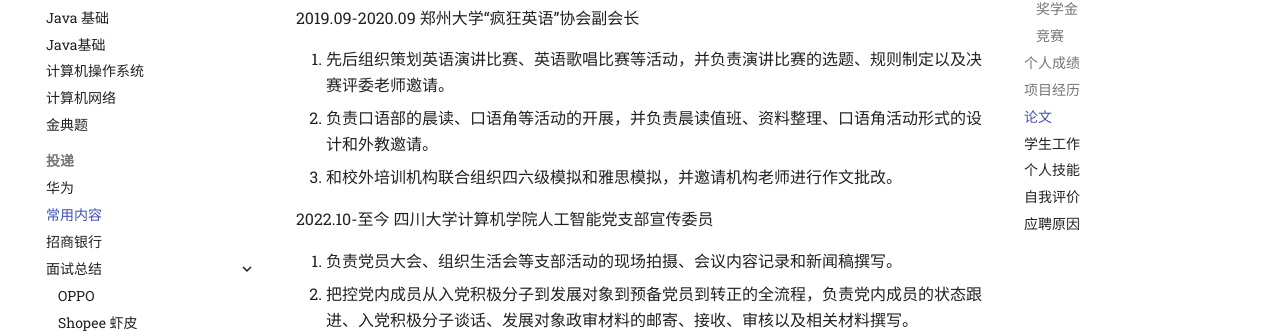
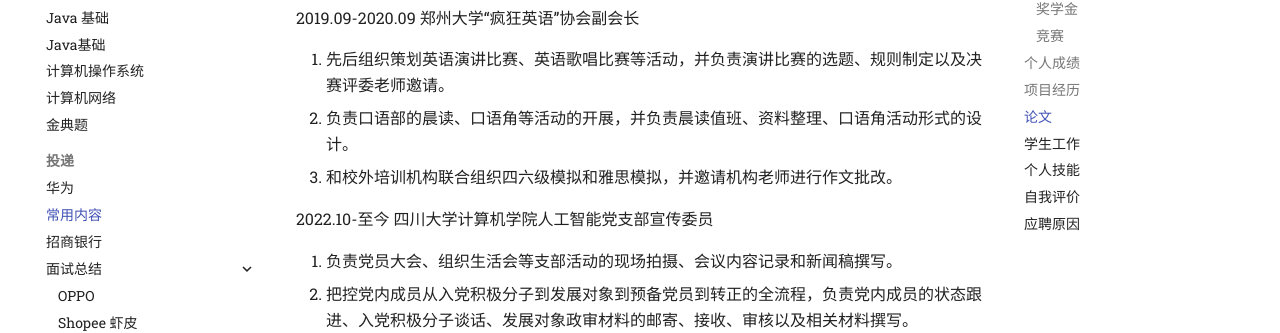
Before and after one commit to cloudinwind/cloudinwind.github.io, an MkDocs documentation site: the page built from docs/找工作准备/投递/常用内容.md, in a window 1280 px wide and 900 px high, scrolled down 3154 px. Shown: the part 153-486 px from the top of the window. Built offline with MkDocs 1.6.1 and Material for MkDocs 9.7.7, drawn with Linux system fonts in a browser that asks for light colours; comment, search, counter and statistics services are not loaded.

Commit message:
cloudinwind 2024-10-2:22:34:42

```diff
--- a/docs/找工作准备/投递/常用内容.md
+++ b/docs/找工作准备/投递/常用内容.md
@@ -126,7 +126,7 @@ GPA: 3.38
 2019.09-2020.09 郑州大学“疯狂英语”协会副会长
 
 1. 先后组织策划英语演讲比赛、英语歌唱比赛等活动，并负责演讲比赛的选题、规则制定以及决赛评委老师邀请。
-2. 负责口语部的晨读、口语角等活动的开展，并负责晨读值班、资料整理、口语角活动形式的设计和外教邀请。
+2. 负责口语部的晨读、口语角等活动的开展，并负责晨读值班、资料整理、口语角活动形式的设计。
 3. 和校外培训机构联合组织四六级模拟和雅思模拟，并邀请机构老师进行作文批改。
 
 
```
